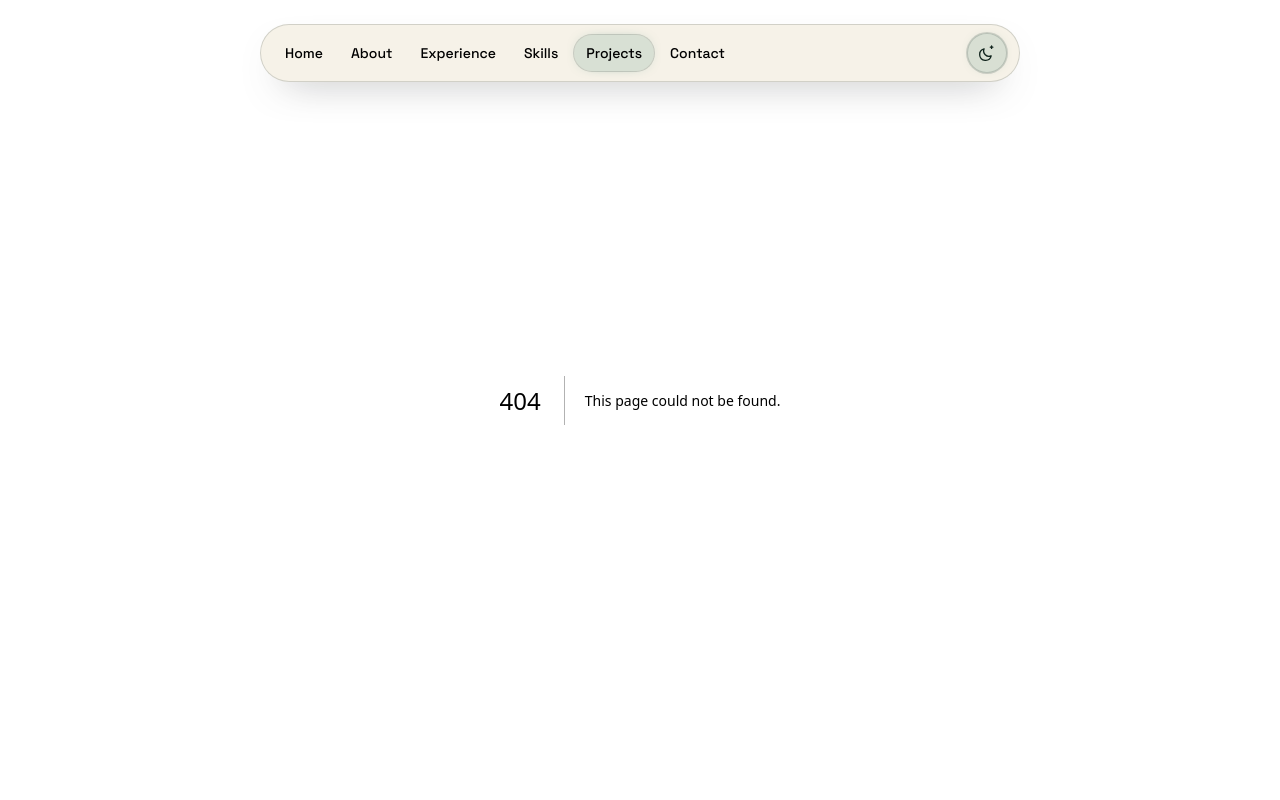
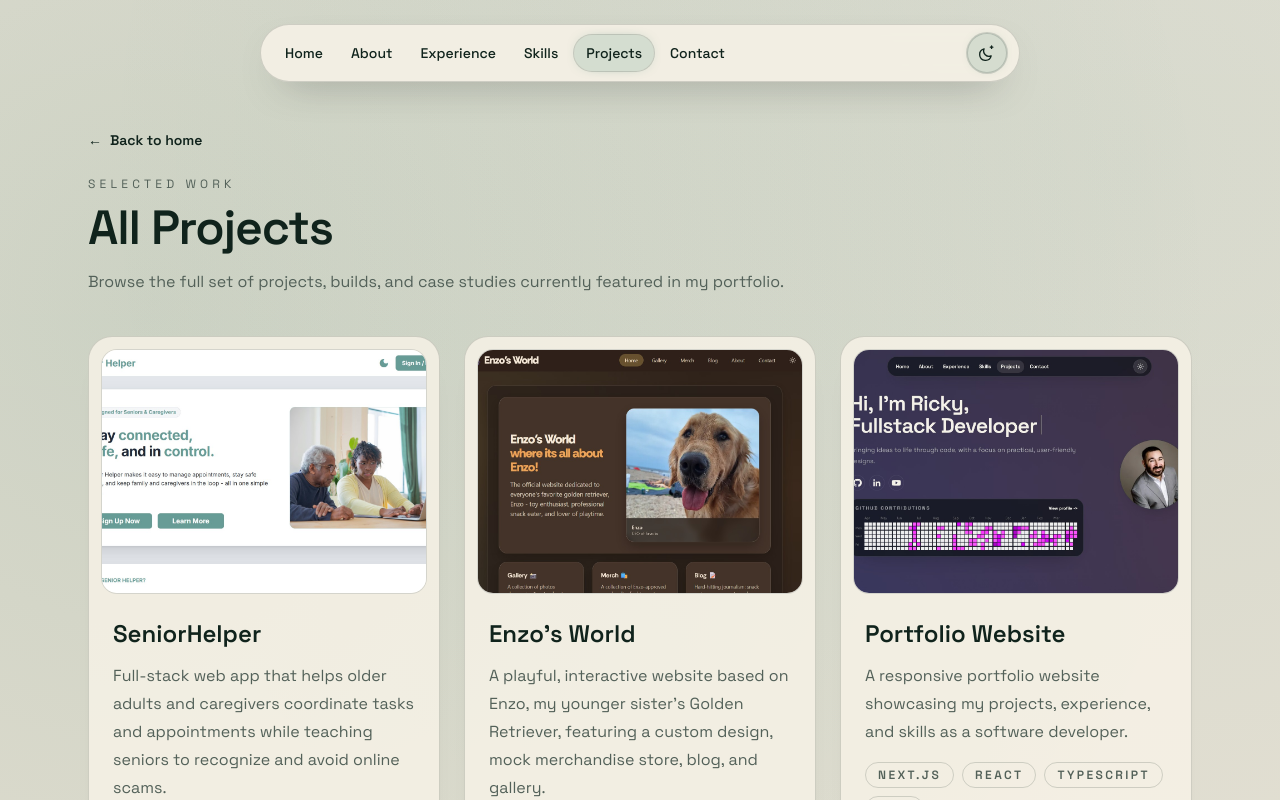
Before and after one commit to RickySerrano904/RickySerrano.dev, a Next.js app: page /projects in a window 1280 px wide. Before the commit this address had no page. Shown: the top 800 px of the page. Built offline with nearby package versions, Linux system fonts and the light colour scheme.

Commit message:
feat(projects): add an 'all projects' grid page

```diff
--- a/app/home/ProjectsSection.tsx
+++ b/app/home/ProjectsSection.tsx
@@ -1,75 +1,38 @@
 "use client";
 
-import Image from "next/image";
 import Link from "next/link";
 import ArrowRightIcon from "@/app/components/ArrowRightIcon";
 import Marquee from "@/app/components/Marquee";
+import ProjectCard from "@/app/projects/ProjectCard";
 import type { Project } from "./content";
 
 type ProjectsSectionProps = {
   projects: Project[];
 };
 
-function ProjectCard({ project }: { project: Project }) {
-  return (
-    <Link
-      href={`/projects/${project.slug}`}
-      scroll={true}
-      draggable={false}
-      className="group flex h-full min-h-[31rem] w-full select-none flex-col rounded-3xl border border-[color:var(--border)] bg-[color:var(--panel)] p-3 shadow-[0_20px_30px_-28px_rgba(33,41,24,0.34)] backdrop-blur transition hover:-translate-y-1 hover:border-[color:var(--accent)] hover:shadow-[0_20px_44px_-24px_rgba(33,41,24,0.42)]"
-    >
-      <div className="relative aspect-[4/3] overflow-hidden rounded-2xl border border-[color:var(--border)] bg-[color:var(--panel-strong)]">
-        {project.thumbnailSrc ? (
-          <Image
-            src={project.thumbnailSrc}
-            alt={project.thumbnailAlt ?? `${project.title} project thumbnail`}
-            fill
-            draggable={false}
-            sizes="(min-width: 1280px) 500px, (min-width: 768px) 72vw, 88vw"
-            className="h-full w-full object-cover transition duration-500 group-hover:scale-[1.04]"
-          />
-        ) : (
-          <div className="post-thumb h-full w-full" />
-        )}
-      </div>
-      <article className="flex flex-1 flex-col p-3">
-        <h3 className="mt-3 font-display text-2xl font-semibold text-[color:var(--fg)] transition group-hover:text-[color:var(--accent)]">
-          {project.title}
-        </h3>
-        <p className="mt-3 text-base leading-7 text-[color:var(--muted)]">
-          {project.summary}
-        </p>
-        <div className="mt-4 flex flex-wrap gap-2">
-          {project.tags.map((tag) => (
-            <span
-              key={tag}
-              className="rounded-full border border-[color:var(--border)] px-3 py-1 text-xs font-semibold uppercase tracking-[0.2em] text-[color:var(--muted)]"
-            >
-              {tag}
-            </span>
-          ))}
-        </div>
-        <span className="mt-auto inline-flex items-center gap-2 pt-6 text-sm font-semibold text-[color:var(--fg)] transition-colors duration-200 group-hover:text-[color:var(--accent)]">
-          View project{" "}
-          <ArrowRightIcon className="h-4 w-4 transition-transform duration-200 group-hover:translate-x-1" />
-        </span>
-      </article>
-    </Link>
-  );
-}
-
 export default function ProjectsSection({ projects }: ProjectsSectionProps) {
   const hasProjects = projects.length > 0;
 
   return (
     <section id="projects" className="mx-auto w-full max-w-5xl px-6 py-16">
-      <header className="max-w-3xl">
+      <header className="flex flex-col gap-5 sm:flex-row sm:items-end sm:justify-between">
+        <div className="max-w-3xl">
           <h2 className="font-display text-4xl font-semibold tracking-tight text-[color:var(--fg)] sm:text-5xl">
             Projects
           </h2>
           <p className="mt-4 text-base leading-7 text-[color:var(--muted)]">
             A mix of projects and builds to showcase my work.
           </p>
+        </div>
+        {hasProjects ? (
+          <Link
+            href="/projects"
+            className="inline-flex w-fit items-center gap-2 rounded-2xl border border-[color:var(--border)] bg-[color:var(--panel)] px-4 py-2 text-sm font-semibold text-[color:var(--fg)] transition-[transform,background-color,border-color,color,box-shadow] duration-200 hover:-translate-y-0.5 hover:border-[color:var(--accent)] hover:bg-[color:var(--accent)] hover:text-[color:var(--bg)] hover:shadow-[0_0_0_1px_var(--accent),0_0_26px_-5px_var(--accent)] focus-visible:border-[color:var(--accent)] focus-visible:bg-[color:var(--accent)] focus-visible:text-[color:var(--bg)] focus-visible:outline-none focus-visible:shadow-[0_0_0_3px_var(--bg),0_0_26px_-4px_var(--accent)]"
+          >
+            See all
+            <ArrowRightIcon className="h-4 w-4" />
+          </Link>
+        ) : null}
       </header>
 
       {hasProjects ? (
--- /dev/null
+++ b/app/projects/ProjectCard.tsx
@@ -0,0 +1,62 @@
+import Image from "next/image";
+import Link from "next/link";
+import ArrowRightIcon from "@/app/components/ArrowRightIcon";
+import type { Project } from "@/app/home/content";
+
+type ProjectCardProps = {
+  project: Project;
+  className?: string;
+  imageSizes?: string;
+};
+
+export default function ProjectCard({
+  project,
+  className = "",
+  imageSizes = "(min-width: 1280px) 500px, (min-width: 768px) 72vw, 88vw",
+}: ProjectCardProps) {
+  return (
+    <Link
+      href={`/projects/${project.slug}`}
+      scroll={true}
+      draggable={false}
+      className={`group flex h-full min-h-[31rem] w-full select-none flex-col rounded-3xl border border-[color:var(--border)] bg-[color:var(--panel)] p-3 shadow-[0_20px_30px_-28px_rgba(33,41,24,0.34)] backdrop-blur transition hover:-translate-y-1 hover:border-[color:var(--accent)] hover:shadow-[0_20px_44px_-24px_rgba(33,41,24,0.42)] ${className}`}
+    >
+      <div className="relative aspect-[4/3] overflow-hidden rounded-2xl border border-[color:var(--border)] bg-[color:var(--panel-strong)]">
+        {project.thumbnailSrc ? (
+          <Image
+            src={project.thumbnailSrc}
+            alt={project.thumbnailAlt ?? `${project.title} project thumbnail`}
+            fill
+            draggable={false}
+            sizes={imageSizes}
+            className="h-full w-full object-cover transition duration-500 group-hover:scale-[1.04]"
+          />
+        ) : (
+          <div className="post-thumb h-full w-full" />
+        )}
+      </div>
+      <article className="flex flex-1 flex-col p-3">
+        <h3 className="mt-3 font-display text-2xl font-semibold text-[color:var(--fg)] transition group-hover:text-[color:var(--accent)]">
+          {project.title}
+        </h3>
+        <p className="mt-3 text-base leading-7 text-[color:var(--muted)]">
+          {project.summary}
+        </p>
+        <div className="mt-4 flex flex-wrap gap-2">
+          {project.tags.map((tag) => (
+            <span
+              key={tag}
+              className="rounded-full border border-[color:var(--border)] px-3 py-1 text-xs font-semibold uppercase tracking-[0.2em] text-[color:var(--muted)]"
+            >
+              {tag}
+            </span>
+          ))}
+        </div>
+        <span className="mt-auto inline-flex items-center gap-2 pt-6 text-sm font-semibold text-[color:var(--fg)] transition-colors duration-200 group-hover:text-[color:var(--accent)]">
+          View project{" "}
+          <ArrowRightIcon className="h-4 w-4 transition-transform duration-200 group-hover:translate-x-1" />
+        </span>
+      </article>
+    </Link>
+  );
+}
--- /dev/null
+++ b/app/projects/page.tsx
@@ -0,0 +1,57 @@
+import type { Metadata } from "next";
+import Link from "next/link";
+import ProjectCard from "@/app/projects/ProjectCard";
+import { projects } from "@/app/home/content";
+
+export const metadata: Metadata = {
+  title: "Projects | Portfolio",
+  description: "Browse all portfolio projects and builds.",
+};
+
+export default function ProjectsPage() {
+  const hasProjects = projects.length > 0;
+
+  return (
+    <main className="page-intro mx-auto w-full max-w-6xl px-6 pb-24 pt-32">
+      <Link
+        href="/#projects"
+        className="inline-flex items-center gap-2 text-sm font-semibold text-[color:var(--fg)] transition-[transform,color,text-shadow] duration-200 hover:-translate-y-0.5 hover:text-[color:var(--accent)] hover:[text-shadow:0_0_8px_var(--accent),0_0_18px_var(--accent)] focus-visible:text-[color:var(--accent)] focus-visible:underline focus-visible:underline-offset-4 focus-visible:outline-none focus-visible:[text-shadow:0_0_8px_var(--accent),0_0_18px_var(--accent)]"
+      >
+        <span aria-hidden="true">&larr;</span>
+        Back to home
+      </Link>
+
+      <header className="mt-6 max-w-3xl">
+        <p className="text-xs uppercase tracking-[0.35em] text-[color:var(--muted)]">
+          Selected Work
+        </p>
+        <h1 className="mt-3 font-display text-4xl font-semibold tracking-tight text-[color:var(--fg)] sm:text-5xl">
+          All Projects
+        </h1>
+        <p className="mt-4 text-base leading-7 text-[color:var(--muted)]">
+          Browse the full set of projects, builds, and case studies currently
+          featured in my portfolio.
+        </p>
+      </header>
+
+      {hasProjects ? (
+        <section
+          aria-label="All projects"
+          className="mt-10 grid gap-6 sm:grid-cols-2 lg:grid-cols-3"
+        >
+          {projects.map((project) => (
+            <ProjectCard
+              key={project.slug}
+              project={project}
+              imageSizes="(min-width: 1024px) 33vw, (min-width: 640px) 50vw, 100vw"
+            />
+          ))}
+        </section>
+      ) : (
+        <div className="mt-10 rounded-3xl border border-[color:var(--border)] bg-[color:var(--panel)] p-6 text-[color:var(--muted)]">
+          Projects will be added here soon.
+        </div>
+      )}
+    </main>
+  );
+}
```
Lines whose indentation alone changed are shown as unchanged.
